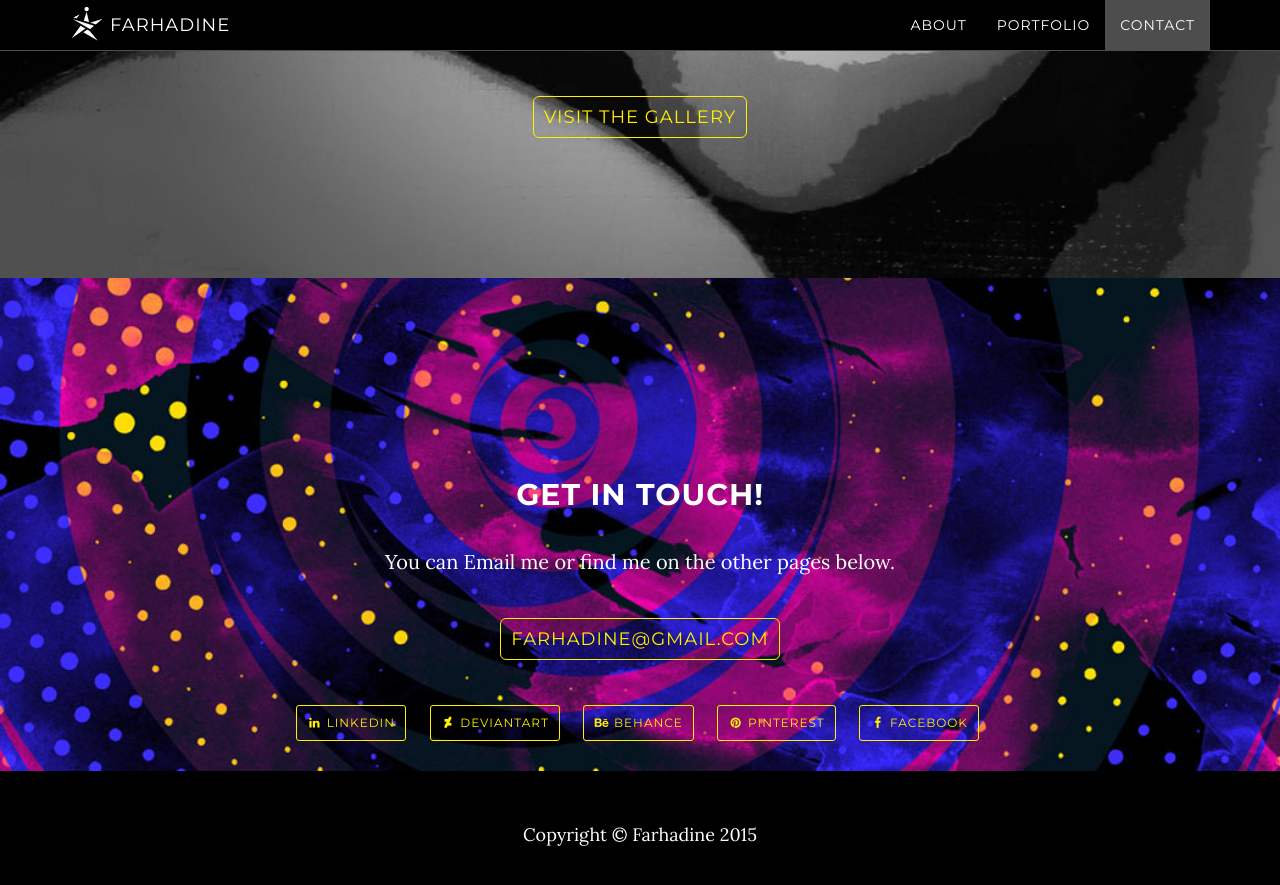
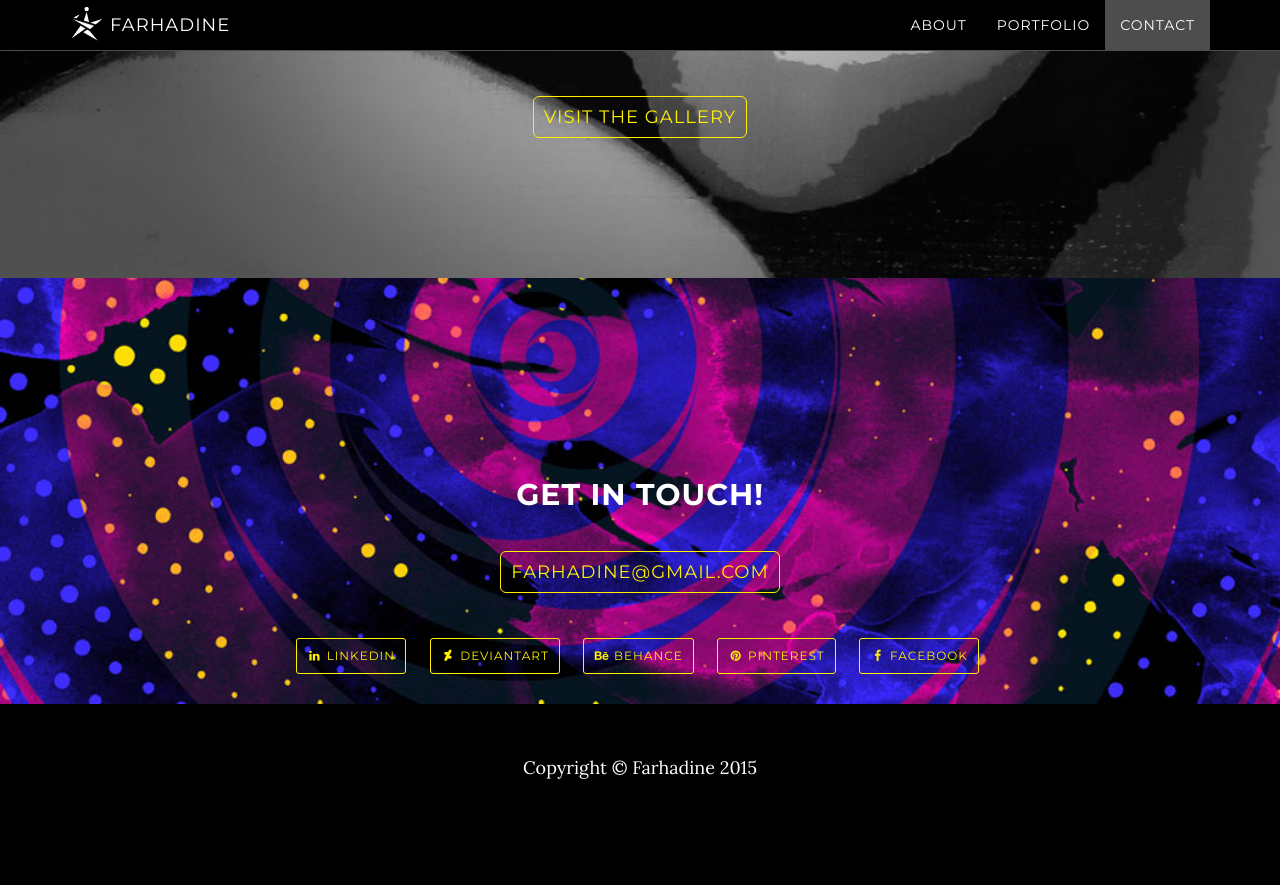
Before and after one commit to farhadine/website, a Jekyll site: the page built from index.html, in a window 1280 px wide and 900 px high, scrolled down 2004 px. Shown: the top 885 px of the window. Built offline with Jekyll 4.4.1, drawn with Linux system fonts in a browser that asks for light colours; after the commit the page ends 2837 px from its top, so only the background shows below that.

Commit message:
rereformtinydots3

```diff
--- a/_includes/contact.html
+++ b/_includes/contact.html
@@ -4,7 +4,7 @@
         <div class="row">
             <div class="col-lg-8 col-lg-offset-2">
                 <h2>Get in touch!</h2>
-                <p>You can Email me or find me on the other pages below.</p>
+                <p></p>
                 <p><a class="btn btn-1c btn-lg" href="mailto:{{ site.email }}">{{ site.email }}</a>
                 </p>
                 <ul class="list-inline banner-social-buttons">
```
